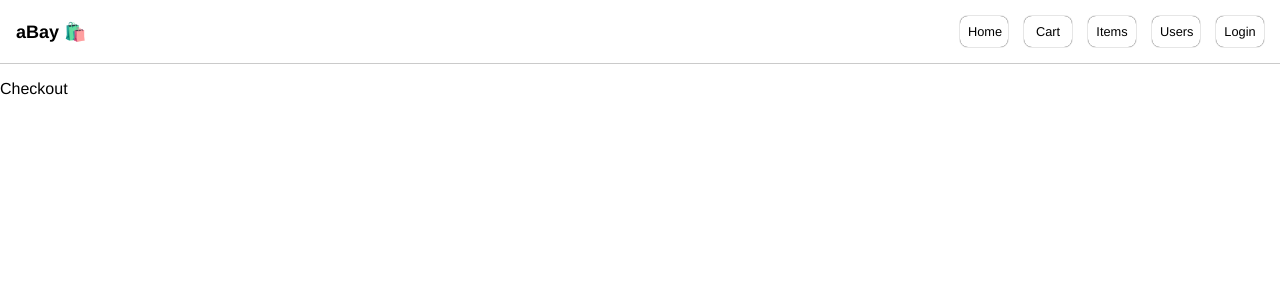
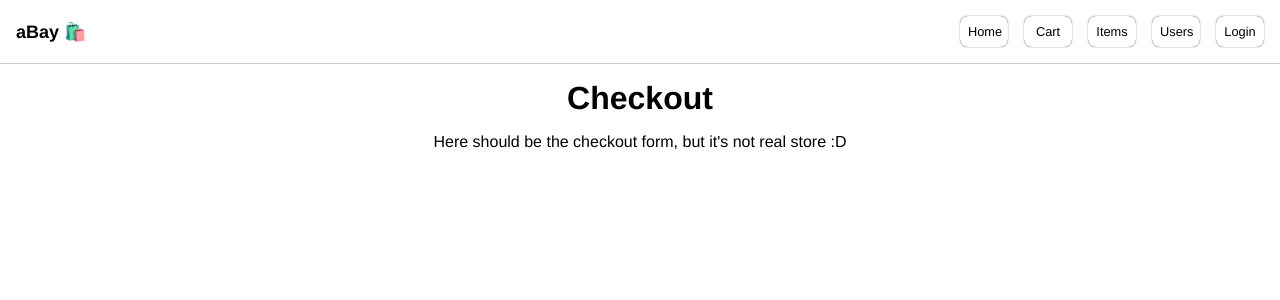
Before and after one commit to maciejbaba/mern-ecommerce, a React (Create React App) app: page /cart/checkout in a window 1280 px wide. Shown: the top 300 px of the page. Built offline with nearby package versions, Linux system fonts and the light colour scheme; no server answers; the HTML template or start-up script is replaced by a standard one.

Commit message:
add basic Checkout component

```diff
--- a/src/components/Checkout.js
+++ b/src/components/Checkout.js
@@ -1,8 +1,12 @@
+import "../css/Checkout.css"
 
 const Checkout = () => {
   return (
-    <div>Checkout</div>
-  )
-}
+    <main className="main-checkout">
+      <h1>Checkout</h1>
+      <p>Here should be the checkout form, but it's not real store :D</p>
+    </main>
+  );
+};
 
-export default Checkout
+export default Checkout;
--- /dev/null
+++ b/src/css/Checkout.css
@@ -0,0 +1,6 @@
+.main-checkout {
+  display: flex;
+  flex-direction: column;
+  gap: 1rem;
+  align-items: center;
+}
```
